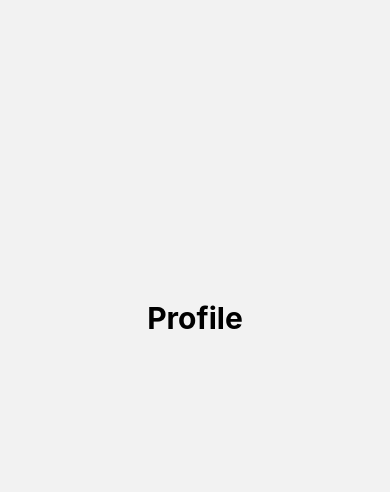
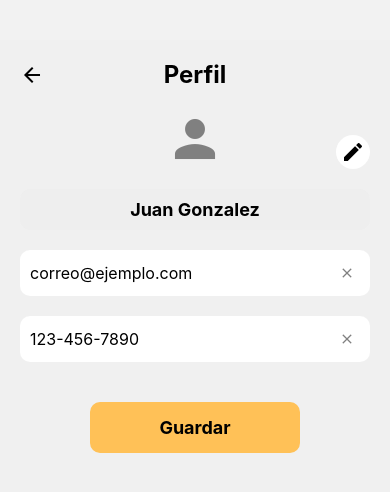
Before and after one commit to diegogodinezr/EstateIQMovil, a React Native app: screen /ProfileScreen in a window 390 px wide. Shown: the top 492 px of the page. Built offline with nearby package versions, Linux system fonts and the light colour scheme.

Commit message:
account profile finish

```diff
--- a/package.json
+++ b/package.json
@@ -19,7 +19,8 @@
     "react-native-gesture-handler": "~2.16.1",
     "react-native-image-picker": "^7.1.2",
     "react-native-safe-area-context": "4.10.1",
-    "react-native-screens": "3.31.1"
+    "react-native-screens": "3.31.1",
+    "expo-image-picker": "~15.0.5"
   },
   "devDependencies": {
     "@babel/core": "^7.20.0"
--- a/screens/AccountProfile.js
+++ b/screens/AccountProfile.js
@@ -1,19 +1,160 @@
-import React from "react";
-import { View, Text, StyleSheet, TouchableOpacity } from "react-native";
+import React, { useState } from 'react';
+import { View, Text, StyleSheet, TouchableOpacity, Image, TextInput, Alert } from 'react-native';
+import * as ImagePicker from 'expo-image-picker';
+import MaterialIcons from '@expo/vector-icons/MaterialIcons';
+import { useNavigation } from '@react-navigation/native';
 
-const HomeScreen = () => {
-    return (
-        <View >
-            <Text
-            style={{
-                fontSize: 30,
-                fontWeight: 'bold',
-                textAlign: 'center',
-                marginTop: 300,
-            }}
-            >Profile</Text>
-        </View>
-    );
-}
+const ProfileScreen = () => {
+  const [userName, setUserName] = useState('Juan Gonzalez');
+  const [email, setEmail] = useState('correo@ejemplo.com');
+  const [phone, setPhone] = useState('123-456-7890');
+  const [profileImage, setProfileImage] = useState(null);
+  const navigation = useNavigation();
 
-export default HomeScreen;
+  const handleChooseImage = async () => {
+    const result = await ImagePicker.requestMediaLibraryPermissionsAsync();
+    if (result.granted === false) {
+      alert('Permission to access camera roll is required!');
+      return;
+    }
+
+    let pickerResult = await ImagePicker.launchImageLibraryAsync({
+      mediaTypes: ImagePicker.MediaTypeOptions.Images,
+      allowsEditing: true,
+      aspect: [4, 3],
+      quality: 1,
+    });
+
+    if (!pickerResult.cancelled) {
+      setProfileImage({ uri: pickerResult.uri });
+    }
+  };
+
+  const handleSave = () => {
+    console.log('Guardando cambios del perfil...', { userName, email, phone, profileImage });
+  };
+
+  return (
+    <View style={styles.container}>
+      <View style={styles.header}>
+        <TouchableOpacity onPress={() => navigation.goBack()}>
+          <MaterialIcons name="arrow-back" size={24} color="black" />
+        </TouchableOpacity>
+        <Text style={styles.title}>Perfil</Text>
+        <View style={styles.emptySpace} />
+      </View>
+
+      <TouchableOpacity style={styles.profileImageContainer} onPress={handleChooseImage}>
+        {profileImage ? (
+          <Image source={profileImage} style={styles.profileImage} />
+        ) : (
+          <MaterialIcons name="person" size={60} color="gray" />
+        )}
+        <MaterialIcons name="edit" size={24} color="black" style={styles.editIcon} />
+      </TouchableOpacity>
+
+      <TouchableOpacity style={styles.userNameButton}>
+        <Text style={styles.userNameText}>{userName}</Text>
+      </TouchableOpacity>
+
+      <View style={styles.inputContainer}>
+        <TextInput style={styles.input} value={email} onChangeText={setEmail} placeholder="Correo electrónico" />
+        <TouchableOpacity style={styles.clearButton}>
+          <MaterialIcons name="close" size={16} color="gray" />
+        </TouchableOpacity>
+      </View>
+
+      <View style={styles.inputContainer}>
+        <TextInput style={styles.input} value={phone} onChangeText={setPhone} placeholder="Teléfono" />
+        <TouchableOpacity style={styles.clearButton}>
+          <MaterialIcons name="close" size={16} color="gray" />
+        </TouchableOpacity>
+      </View>
+
+      <TouchableOpacity style={styles.saveButton} onPress={handleSave}>
+        <Text style={styles.saveButtonText}>Guardar</Text>
+      </TouchableOpacity>
+    </View>
+  );
+};
+
+const styles = StyleSheet.create({
+  container: {
+    marginTop: 40,
+    flex: 1,
+    backgroundColor: '#f0f0f0',
+    padding: 20,
+  },
+  header: {
+    flexDirection: 'row',
+    alignItems: 'center',
+    justifyContent: 'space-between',
+    marginBottom: 20,
+  },
+  title: {
+    fontSize: 24,
+    fontWeight: 'bold',
+  },
+  emptySpace: {
+    width: 24,
+  },
+  profileImageContainer: {
+    alignItems: 'center',
+    marginBottom: 20,
+  },
+  profileImage: {
+    width: 100,
+    height: 100,
+    borderRadius: 50,
+  },
+  editIcon: {
+    position: 'absolute',
+    bottom: 0,
+    right: 0,
+    backgroundColor: 'white',
+    padding: 5,
+    borderRadius: 20,
+  },
+  userNameButton: {
+    backgroundColor: '#eee',
+    padding: 10,
+    borderRadius: 10,
+    marginBottom: 20,
+    alignItems: 'center',
+  },
+  userNameText: {
+    fontSize: 18,
+    fontWeight: 'bold',
+  },
+  inputContainer: {
+    flexDirection: 'row',
+    alignItems: 'center',
+    backgroundColor: '#fff',
+    padding: 10,
+    borderRadius: 10,
+    marginBottom: 20,
+  },
+  input: {
+    flex: 1,
+    fontSize: 16,
+  },
+  clearButton: {
+    padding: 5,
+  },
+  saveButton: {
+    backgroundColor: '#FFC157',
+    padding: 15,
+    width: '60%',
+    marginLeft: '20%',
+    borderRadius: 10,
+    alignItems: 'center',
+    marginTop: 20,
+  },
+  saveButtonText: {
+    fontSize: 18,
+    fontWeight: 'bold',
+    color: 'black',
+  },
+});
+
+export default ProfileScreen;
--- a/screens/AddScreen.js
+++ b/screens/AddScreen.js
@@ -1,8 +1,7 @@
 import React, { useState } from 'react';
 import { View, Text, TextInput, TouchableOpacity, StyleSheet, Image, ScrollView } from 'react-native';
-import ImagePicker from 'react-native-image-picker';
+import * as ImagePicker from 'expo-image-picker';
 import MaterialIcons from '@expo/vector-icons/MaterialIcons';
-
 
 const AddScreen = () => {
   const [images, setImages] = useState([]);
@@ -16,16 +15,23 @@ const AddScreen = () => {
   const [rentMode, setRentMode] = useState(true); // Estado para el modo Rentar
   const [sellMode, setSellMode] = useState(false); // Estado para el modo Vender
 
-  const handleChooseImage = () => {
-    ImagePicker.launchImageLibrary({ mediaType: 'photo' }, (response) => {
-      if (response.didCancel) {
-        console.log('User cancelled image picker');
-      } else if (response.error) {
-        console.log('ImagePicker Error: ', response.error);
-      } else {
-        setImages([...images, { uri: response.uri }]);
+  const handleChooseImage = async () => {
+    const result = await ImagePicker.requestMediaLibraryPermissionsAsync();
+    if (result.granted === false) {
+      alert('Permission to access camera roll is required!');
+      return;
     }
+
+    let pickerResult = await ImagePicker.launchImageLibraryAsync({
+      mediaTypes: ImagePicker.MediaTypeOptions.Images,
+      allowsEditing: true,
+      aspect: [4, 3],
+      quality: 1,
     });
+
+    if (!pickerResult.cancelled) {
+      setImages([...images, { uri: pickerResult.uri }]);
+    }
   };
 
   const handleSubmit = () => {
@@ -53,9 +59,10 @@ const AddScreen = () => {
   };
 
   return (
-    <ScrollView contentContainerStyle={styles.container}>
+    <ScrollView contentContainerStyle={styles.scrollContainer}>
       <View style={styles.header}>
         <Text style={styles.title}>Publicar una propiedad</Text>
+      </View>
 
       {/* Botones Rentar/Vender */}
       <View style={styles.actionsContainer}>
@@ -71,7 +78,6 @@ const AddScreen = () => {
         >
           <Text style={styles.actionButtonText}>Vender</Text>
         </TouchableOpacity>
-          </View>
       </View>
 
       {/* Sección de fotos */}
@@ -97,7 +103,7 @@ const AddScreen = () => {
       />
       <TextInput style={styles.input} placeholder="Ubicación" value={location} onChangeText={setLocation} />
 
-      {/* Seccion para recamaras, baños y m2 */}
+      {/* Sección para recámaras, baños y m² */}
       <View style={styles.detailsContainer}>
         <TextInput
           style={styles.detailsInput}
@@ -121,9 +127,11 @@ const AddScreen = () => {
           keyboardType="numeric" // Solo permite números
         />
       </View>
+
       {/* Campo de detalles */}
       <TextInput style={styles.input} placeholder="Detalles" value={details} onChangeText={setDetails} />
-      {/* Botones */}
+
+      {/* Botón de publicar */}
       <TouchableOpacity style={styles.button} onPress={handleSubmit}>
         <Text style={styles.buttonText}>Publicar</Text>
       </TouchableOpacity>
@@ -132,30 +140,19 @@ const AddScreen = () => {
 };
 
 const styles = StyleSheet.create({
-  container: {
-    marginTop: 80,
+  scrollContainer: {
+    flexGrow: 1,
     padding: 20,
+    paddingBottom: 40, // Añade espacio en la parte inferior para asegurar que el contenido sea visible
     backgroundColor: '#f0f0f0',
   },
   header: {
-    flexDirection: 'row',
-    alignItems: 'center',
-    justifyContent: 'space-between',
-    marginBottom: 20,
-  },
-  container: {
-    marginTop: 80,
-    flex: 1,
-    padding: 20,
-    backgroundColor: '#f0f0f0',
-  },
-  header: {
-    marginBottom: 1, // Añade espacio entre el título y los botones
+    marginTop: 50, // Añade espacio en la parte superior
+    marginBottom: 20, // Añade espacio entre el título y los botones
   },
   title: {
     fontSize: 24,
     fontWeight: 'bold',
-    marginBottom: 20,
     textAlign: 'center',
   },
   imageContainer: {
@@ -208,7 +205,8 @@ const styles = StyleSheet.create({
     padding: 15,
     width: '60%',
     borderRadius: 5,
-    marginLeft: 75,
+    marginLeft: 'auto',
+    marginRight: 'auto',
     alignItems: 'center',
   },
   buttonText: {
@@ -217,19 +215,17 @@ const styles = StyleSheet.create({
     fontWeight: 'bold',
   },
   actionsContainer: {
-    flexDirection: 'row', // Cambia la dirección a columna
-    alignItems: 'center',
-    marginBottom: 10,
+    flexDirection: 'row', // Cambia la dirección a fila
+    justifyContent: 'center',
+    marginBottom: 20,
   },
   actionButton: {
     backgroundColor: '#D3D3D3', // Color del botón inactivo
     margin: 10, // Aumenta el margen
-    padding: 7, // Aumenta el padding
-    marginLeft: 40, // Espacio entre botones
+    padding: 10, // Aumenta el padding
     borderRadius: 10,
     width: '30%', // Ajusta el ancho
     alignItems: 'center',
-    marginBottom: 5, // Espacio entre botones
   },
   activeButton: {
     backgroundColor: '#FFC157', // Color del botón activo
```
Also changed, not shown: 1 other file (tests, documents, lock files or other folders). Lines whose indentation alone changed are shown as unchanged.
